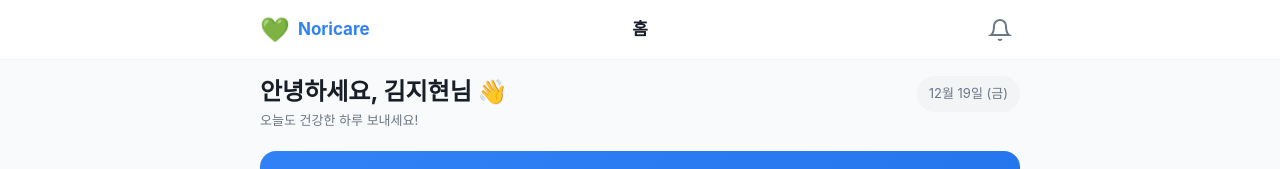
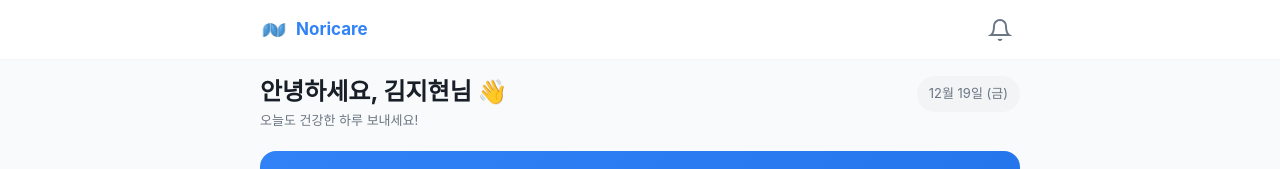
Before and after one commit to sub3man/noricare, a Next.js app in the folder apps/frontend/: page / in a window 1280 px wide. Shown: the top 169 px of the page. Built offline with nearby package versions, Linux system fonts and the light colour scheme; a web font is replaced by a local one.

Commit message:
Update branding: add logo, favicon, meta description

```diff
--- a/apps/frontend/app/layout.tsx
+++ b/apps/frontend/app/layout.tsx
@@ -4,8 +4,17 @@ import Header from '@/components/Header'
 import BottomNav from '@/components/BottomNav'
 
 export const metadata: Metadata = {
-    title: 'Noricare - 스마트 건강 케어',
-    description: 'AI 기반 맞춤형 운동 처방 서비스',
+    title: '노리케어 - 만성질환 전문 AI 헬스케어',
+    description: '만성질환 전문 개인 맞춤 AI 헬스케어 서비스, 노리케어',
+    icons: {
+        icon: '/favicon.png',
+        apple: '/logo.png',
+    },
+    openGraph: {
+        title: '노리케어 - 만성질환 전문 AI 헬스케어',
+        description: '만성질환 전문 개인 맞춤 AI 헬스케어 서비스, 노리케어',
+        images: ['/logo.png'],
+    },
 }
 
 export default function RootLayout({
--- a/apps/frontend/components/Header.tsx
+++ b/apps/frontend/components/Header.tsx
@@ -1,6 +1,7 @@
 'use client';
 
 import Link from 'next/link';
+import Image from 'next/image';
 import { usePathname } from 'next/navigation';
 import styles from './Header.module.css';
 
@@ -28,10 +29,9 @@ export default function Header() {
         <header className={styles.header}>
             <div className={styles.container}>
                 <Link href="/" className={styles.logo}>
-                    <span className={styles.logoIcon}>💚</span>
+                    <Image src="/logo.png" alt="Noricare" width={28} height={28} className={styles.logoImage} />
                     <span className={styles.logoText}>Noricare</span>
                 </Link>
-                <h1 className={styles.title}>{getTitle()}</h1>
                 <div className={styles.actions}>
                     <button className={styles.iconBtn} aria-label="알림">
                         <svg width="24" height="24" viewBox="0 0 24 24" fill="none" stroke="currentColor" strokeWidth="2">
```
Also changed, not shown: apps/frontend/public/favicon.png (added), apps/frontend/public/logo.png (added).
